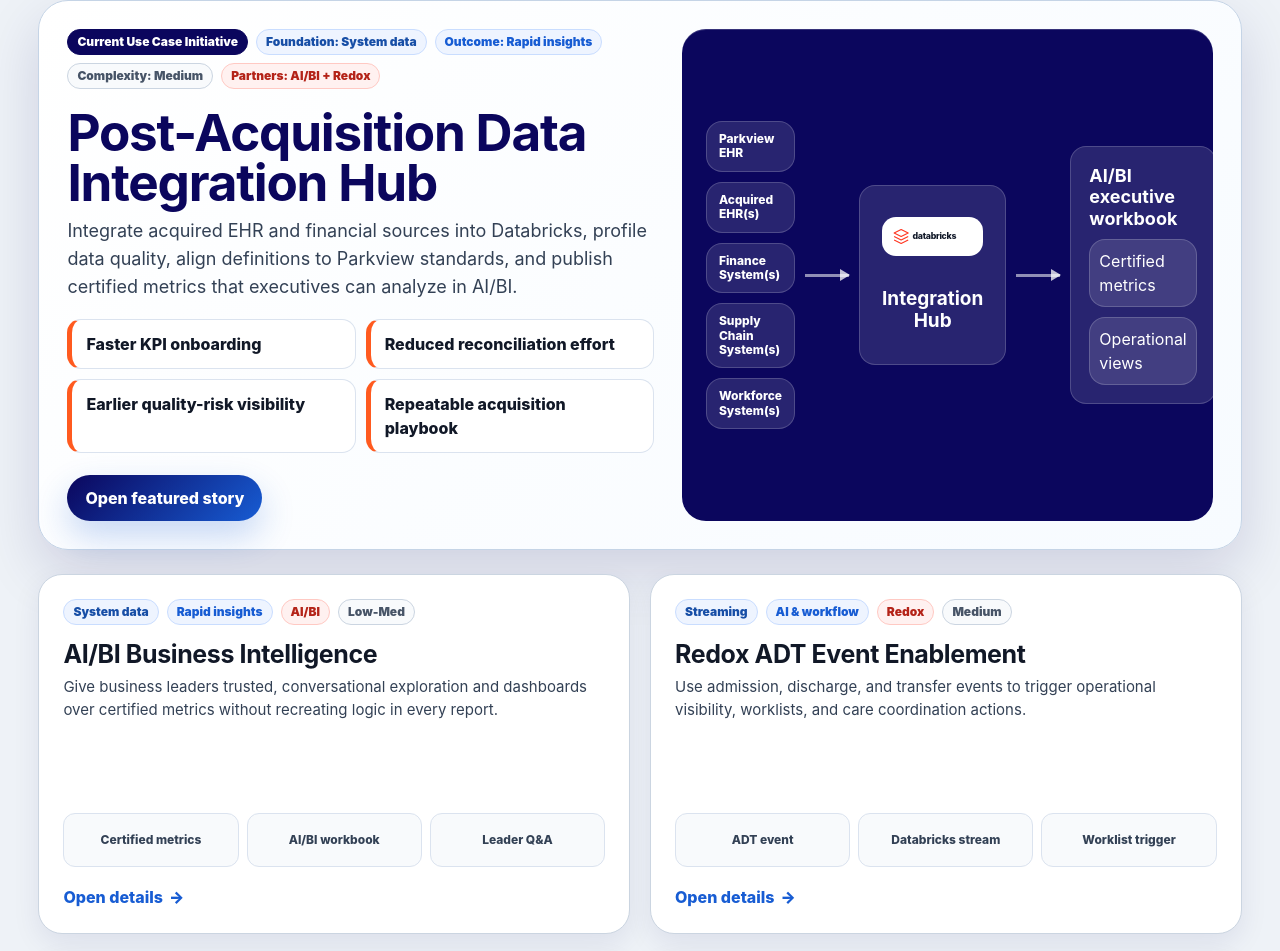
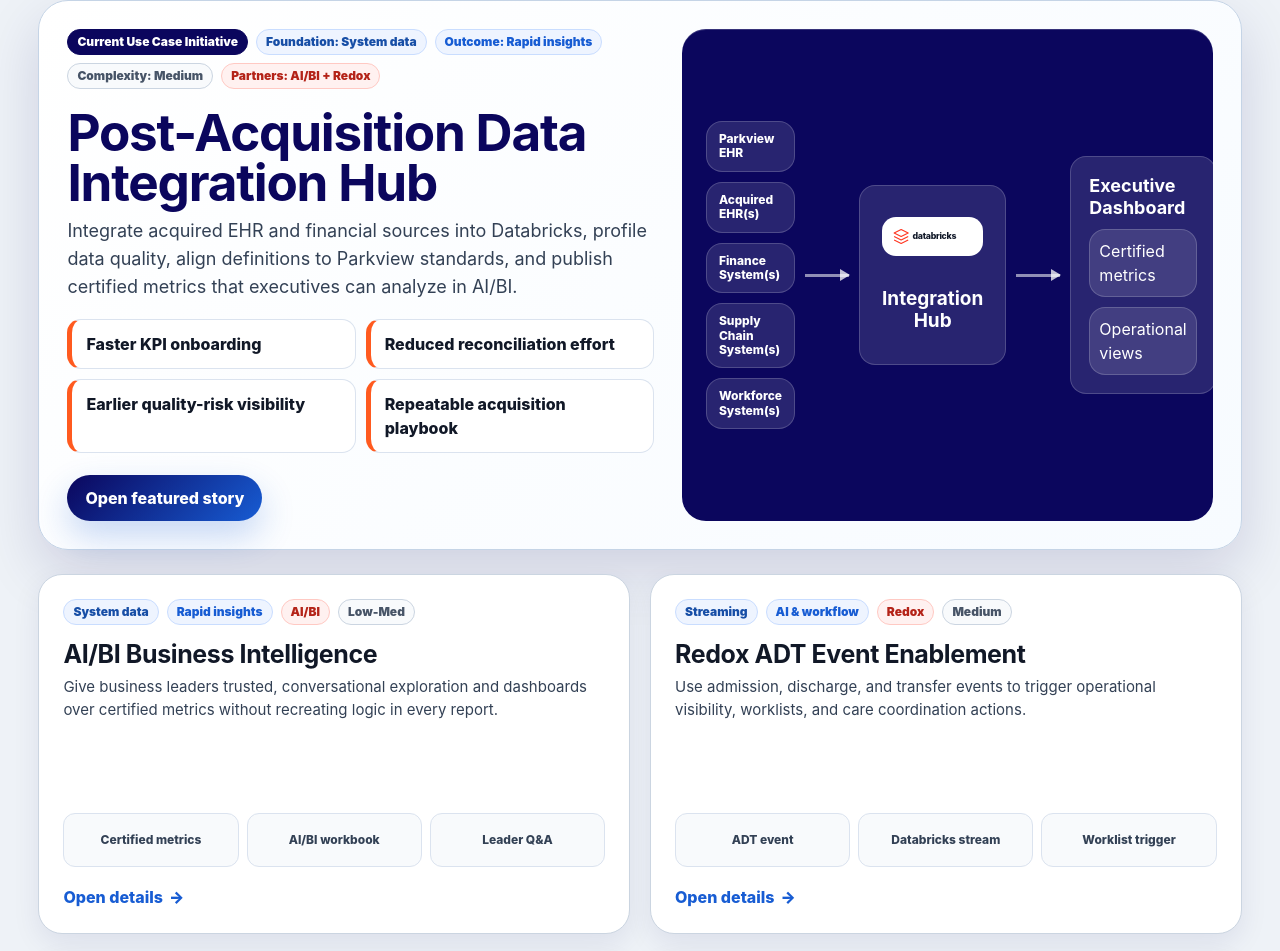
Before and after one commit to WM-DEA/ParkviewHealth_Micro, a website: page index.html in a window 1280 px wide. Shown: the part 8303-9254 px from the top of the page. Drawn offline with Linux system fonts and the light colour scheme.

Commit message:
Rename featured story dashboard title

```diff
--- a/content/site-content.json
+++ b/content/site-content.json
@@ -381,7 +381,7 @@
         "Supply Chain System(s)",
         "Workforce System(s)",
         "Integration Hub",
-        "AI/BI executive workbook"
+        "Executive Dashboard"
       ],
       "expected_benefits": [
         "25-40% faster KPI onboarding for acquired entities (directional estimate)",
--- a/index.html
+++ b/index.html
@@ -348,7 +348,7 @@
 <div class="sketch-arrow"></div>
 <div class="sketch-platform"><img alt="Databricks" src="assets/logos/databricks.svg"/><strong>Integration Hub</strong></div>
 <div class="sketch-arrow"></div>
-<div class="sketch-output"><strong>AI/BI executive workbook</strong><span>Certified metrics</span><span>Operational views</span></div>
+<div class="sketch-output"><strong>Executive Dashboard</strong><span>Certified metrics</span><span>Operational views</span></div>
 </div>
 </article>
 <div class="usecase-grid">
@@ -449,7 +449,7 @@
 </section>
 <section class="demo-tab" hidden="" id="demo-analyze" role="tabpanel">
 <span class="demo-kicker">Step 05 / Executive consumption</span>
-<h3>AI/BI executive workbook</h3>
+<h3>Executive Dashboard</h3>
 <p>Executives see consolidated finance and operational views with metric confidence and drill-down paths.</p>
 <div class="sigma-workbook"><div class="workbook-kpi"><strong>$</strong><span>Margin trend</span></div><div class="workbook-kpi"><strong>92%</strong><span>Metric confidence</span></div><div class="workbook-chart"><span style="height:35%"></span><span style="height:62%"></span><span style="height:50%"></span><span style="height:79%"></span><span style="height:68%"></span></div></div>
 </section>
```
